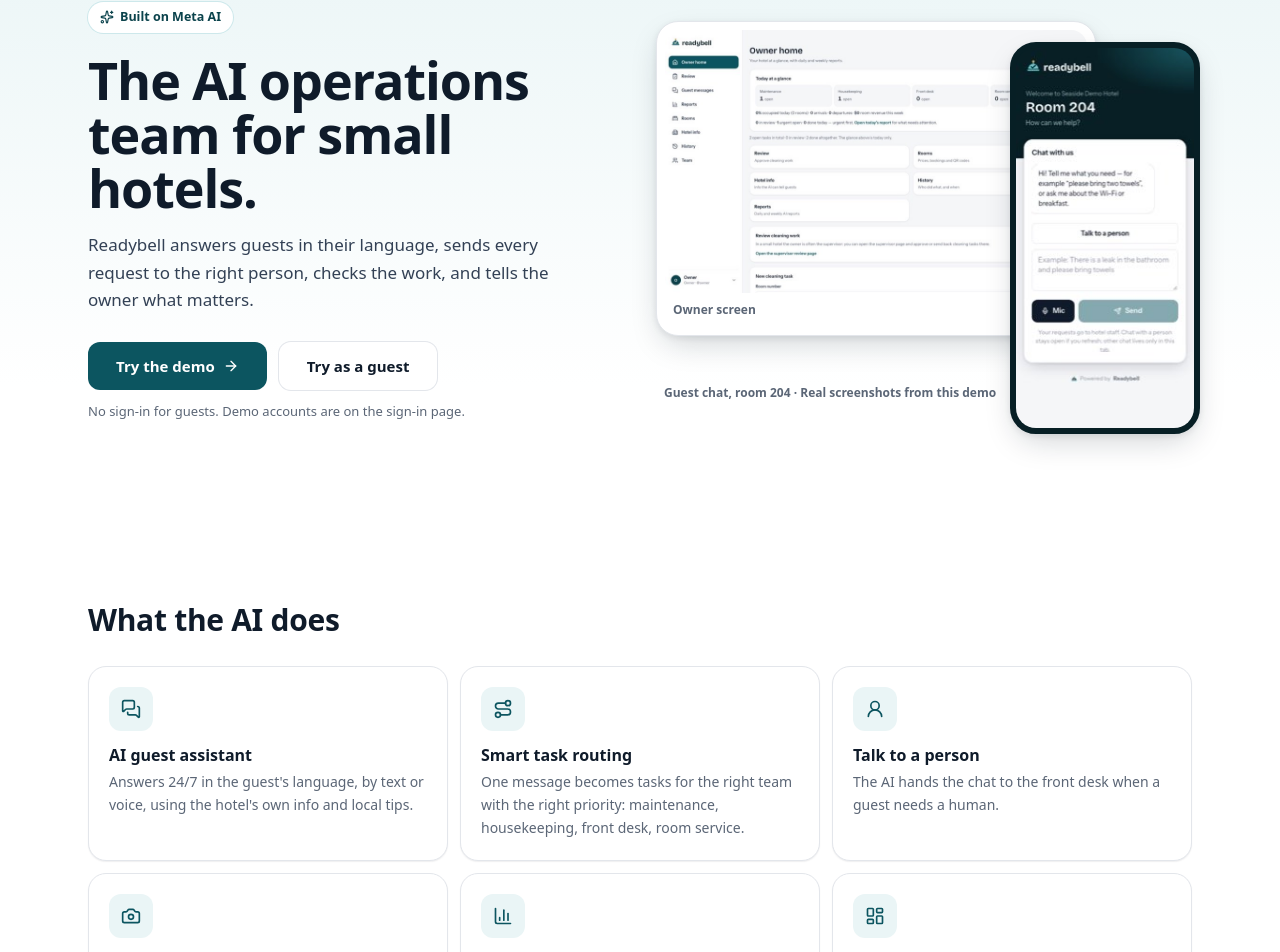
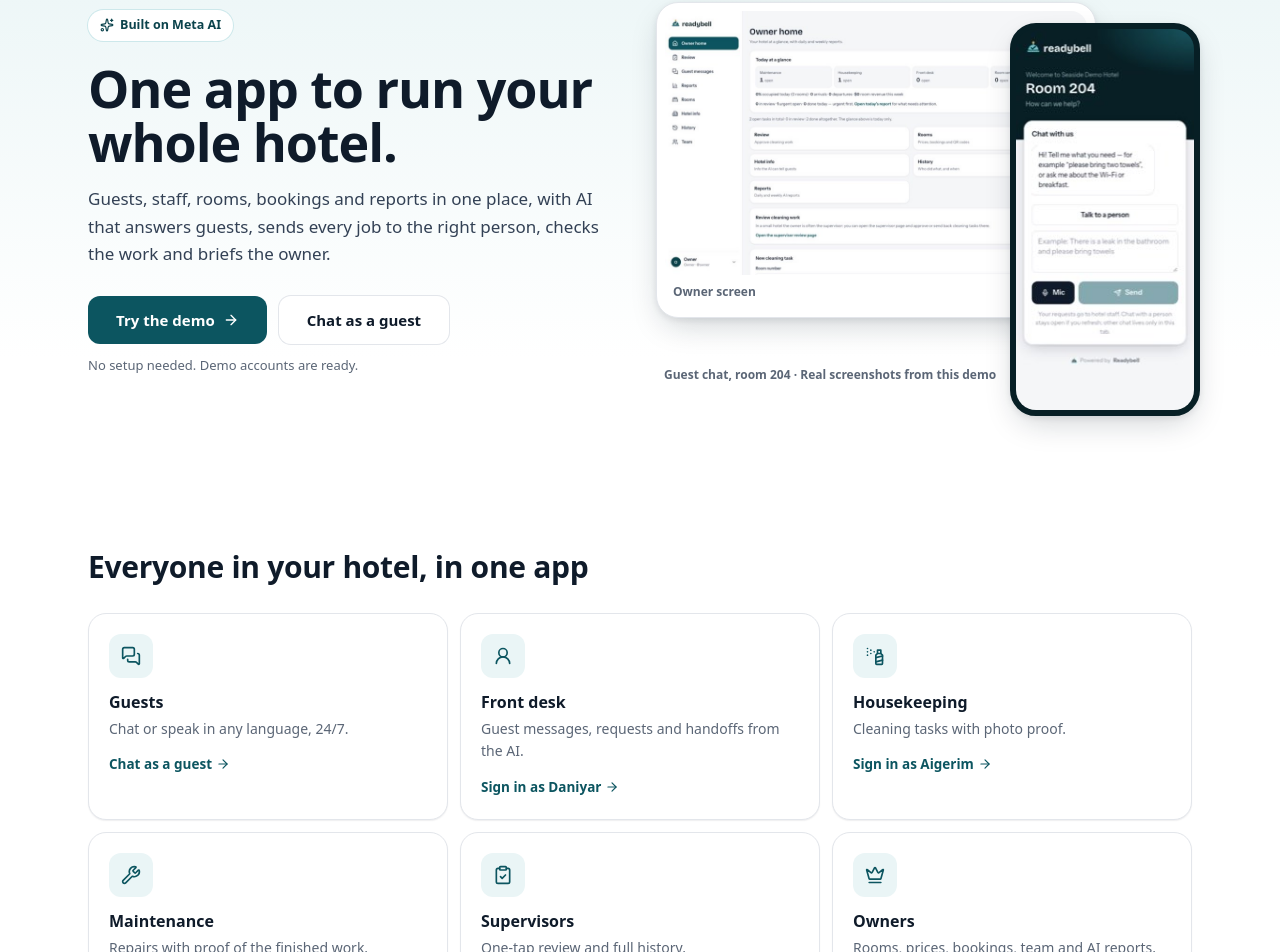
Before and after one commit to AntonNovozhilov-roof/hotelapp-liveops, a Next.js app: page / in a window 1280 px wide. Shown: the part 143-1095 px from the top of the page. Built offline with nearby package versions, Linux system fonts and the light colour scheme; no server answers.

Commit message:
ANT-67 Home page: new headline and Everyone section
Agent: Meta1 (Muse via opencode)

```diff
--- a/src/app/page.tsx
+++ b/src/app/page.tsx
@@ -1,7 +1,7 @@
 import Link from "next/link";
 import {
-  ArrowRight, BarChart3, BedDouble, Camera, LayoutDashboard,
-  MessagesSquare, Route, Sparkles, UserRound,
+  ArrowRight, BarChart3, BedDouble, Camera, ClipboardCheck, Crown,
+  LayoutDashboard, MessagesSquare, Route, Sparkles, SprayCan, UserRound, Wrench,
 } from "lucide-react";
 import { Logo } from "@/components/ui";
 import { getCurrentUser } from "@/lib/auth";
@@ -19,6 +19,15 @@ const FEATURES = [
   { icon: Camera, title: "Photo-proof cleaning", text: "AI compares the cleaner's photo with the room's perfect photo before a supervisor approves with one tap." },
   { icon: BarChart3, title: "Owner reports", text: "Daily and weekly AI reports with occupancy, revenue, problems and suggestions, every number checked against real data." },
   { icon: LayoutDashboard, title: "One place to run the hotel", text: "Rooms and prices, bookings, QR code for every room, team and roles, full history of who did what." },
+];
+
+const ROLES = [
+  { icon: MessagesSquare, title: "Guests", text: "Chat or speak in any language, 24/7.", href: "/r/204", link: "Chat as a guest" },
+  { icon: UserRound, title: "Front desk", text: "Guest messages, requests and handoffs from the AI.", href: "/login", link: "Sign in as Daniyar" },
+  { icon: SprayCan, title: "Housekeeping", text: "Cleaning tasks with photo proof.", href: "/login", link: "Sign in as Aigerim" },
+  { icon: Wrench, title: "Maintenance", text: "Repairs with proof of the finished work.", href: "/login", link: "Sign in as Ruslan" },
+  { icon: ClipboardCheck, title: "Supervisors", text: "One-tap review and full history.", href: "/login", link: "Sign in as Supervisor" },
+  { icon: Crown, title: "Owners", text: "Rooms, prices, bookings, team and AI reports.", href: "/login", link: "Sign in as Owner" },
 ];
 
 const MODELS = [
@@ -40,9 +49,9 @@ export default async function HomePage() {
               <GithubMark className="size-5" /><span className="hidden sm:inline">GitHub</span>
             </a>
             {user ? (
-              <Link href={user.home} className="inline-flex min-h-11 items-center rounded-lg bg-brand-700 px-4 text-[14px] font-semibold text-white hover:bg-brand-800">Open my screen</Link>
+              <Link href={user.home} className="inline-flex min-h-11 items-center rounded-lg bg-brand-700 px-4 text-[14px] font-semibold text-white hover:bg-brand-800">Go to dashboard</Link>
             ) : (
-              <Link href="/login" className="inline-flex min-h-11 items-center rounded-lg bg-brand-700 px-4 text-[14px] font-semibold text-white hover:bg-brand-800">Try the demo</Link>
+              <Link href="/login" className="inline-flex min-h-11 items-center rounded-lg bg-brand-700 px-4 text-[14px] font-semibold text-white hover:bg-brand-800">Sign in</Link>
             )}
           </div>
         </div>
@@ -54,13 +63,13 @@ export default async function HomePage() {
           <div className="mx-auto grid w-full max-w-6xl items-center gap-10 px-4 pb-16 pt-12 sm:px-6 lg:grid-cols-2 lg:gap-8 lg:pb-24 lg:pt-20">
             <div>
               <p className="inline-flex items-center gap-1.5 rounded-full bg-white px-3 py-1.5 text-[12.5px] font-semibold text-brand-800 ring-1 ring-brand-100"><Sparkles className="size-3.5" /> Built on Meta AI</p>
-              <h1 className="mt-5 font-display text-[40px] font-semibold leading-[1.04] tracking-[-0.02em] sm:text-[52px]">The AI operations team for small hotels.</h1>
-              <p className="mt-4 max-w-lg text-[17px] leading-relaxed text-ink-2">Readybell answers guests in their language, sends every request to the right person, checks the work, and tells the owner what matters.</p>
+              <h1 className="mt-5 font-display text-[40px] font-semibold leading-[1.04] tracking-[-0.02em] sm:text-[52px]">One app to run your whole hotel.</h1>
+              <p className="mt-4 max-w-lg text-[17px] leading-relaxed text-ink-2">Guests, staff, rooms, bookings and reports in one place, with AI that answers guests, sends every job to the right person, checks the work and briefs the owner.</p>
               <div className="mt-7 flex flex-col gap-3 min-[420px]:flex-row">
                 <Link href="/login" className="inline-flex min-h-12 flex-1 items-center justify-center gap-2 rounded-xl bg-brand-700 px-5 text-[15px] font-semibold text-white hover:bg-brand-800 sm:flex-none sm:px-7">Try the demo <ArrowRight className="size-4" /></Link>
-                <Link href="/r/204" className="inline-flex min-h-12 flex-1 items-center justify-center rounded-xl bg-white px-5 text-[15px] font-semibold text-ink ring-1 ring-line hover:ring-brand-400 sm:flex-none sm:px-7">Try as a guest</Link>
+                <Link href="/r/204" className="inline-flex min-h-12 flex-1 items-center justify-center rounded-xl bg-white px-5 text-[15px] font-semibold text-ink ring-1 ring-line hover:ring-brand-400 sm:flex-none sm:px-7">Chat as a guest</Link>
               </div>
-              <p className="mt-3 text-[13px] text-ink-3">No sign-in for guests. Demo accounts are on the sign-in page.</p>
+              <p className="mt-3 text-[13px] text-ink-3">No setup needed. Demo accounts are ready.</p>
             </div>
             <div className="relative mx-auto w-full max-w-[560px]" aria-label="Screenshots of the Readybell app">
               <div className="rounded-[22px] border border-line bg-white p-2 shadow-pop sm:mr-24">
@@ -74,6 +83,21 @@ export default async function HomePage() {
               </div>
               <p className="mt-12 text-[12px] font-semibold text-ink-3 sm:ml-2">Guest chat, room 204 · Real screenshots from this demo</p>
             </div>
+          </div>
+        </section>
+
+        {/* Everyone in your hotel */}
+        <section className="mx-auto w-full max-w-6xl px-4 py-14 sm:px-6 lg:py-16" aria-labelledby="everyone">
+          <h2 id="everyone" className="font-display text-[30px] font-semibold tracking-[-0.01em]">Everyone in your hotel, in one app</h2>
+          <div className="mt-6 grid gap-3 sm:grid-cols-2 lg:grid-cols-3">
+            {ROLES.map((r) => (
+              <Link key={r.title} href={r.href} className="group rounded-xl2 border border-line bg-white p-5 shadow-card transition-colors hover:border-brand-400">
+                <span className="grid size-11 place-items-center rounded-xl bg-brand-50 text-brand-700"><r.icon className="size-5" /></span>
+                <h3 className="mt-3 text-[16px] font-semibold">{r.title}</h3>
+                <p className="mt-1 text-[14px] leading-relaxed text-ink-3">{r.text}</p>
+                <span className="mt-3 inline-flex min-h-6 items-center gap-1 text-[13.5px] font-semibold text-brand-700 group-hover:underline">{r.link} <ArrowRight className="size-3.5" /></span>
+              </Link>
+            ))}
           </div>
         </section>
 
@@ -133,7 +157,7 @@ export default async function HomePage() {
 
           <div className="mt-10 rounded-xl2 border border-dashed border-line bg-canvas p-5">
             <p className="text-[12px] font-bold uppercase tracking-[0.06em] text-ink-3">Coming next <span className="ml-1 rounded-md bg-occ-soft px-2 py-0.5 text-[11px] font-bold text-occ-deep">Not built yet</span></p>
-            <p className="mt-2 text-[14.5px] text-ink-2">AI staff scheduling · Telegram notifications for staff</p>
+            <p className="mt-2 text-[14.5px] text-ink-2">AI staff scheduling · Telegram notifications for staff · More modules: finance, inventory, integrations</p>
           </div>
         </section>
       </main>
```
Also changed, not shown: 1 other file (tests, documents, lock files or other folders).
